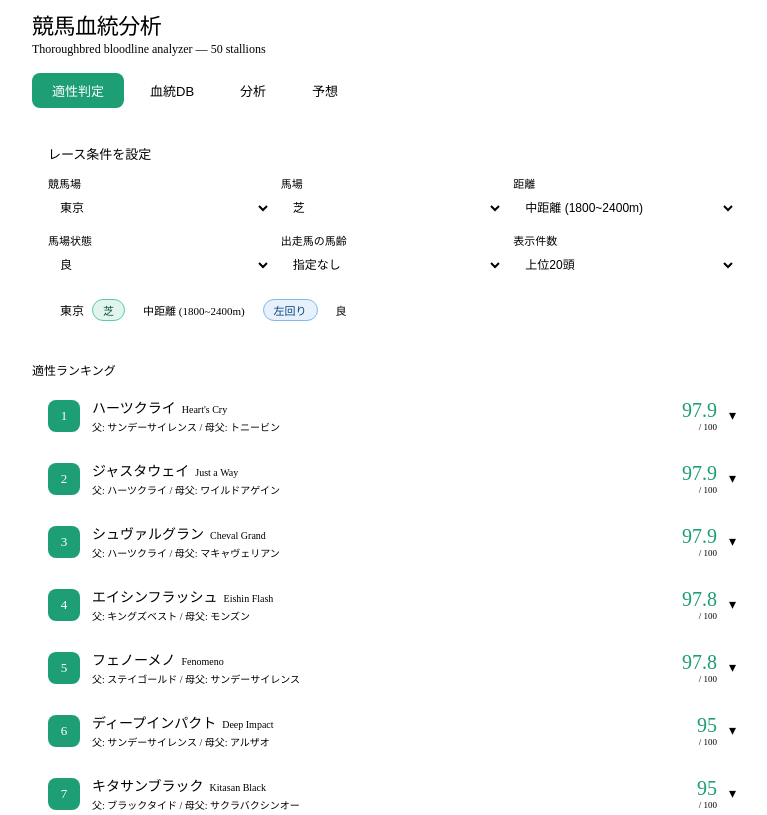
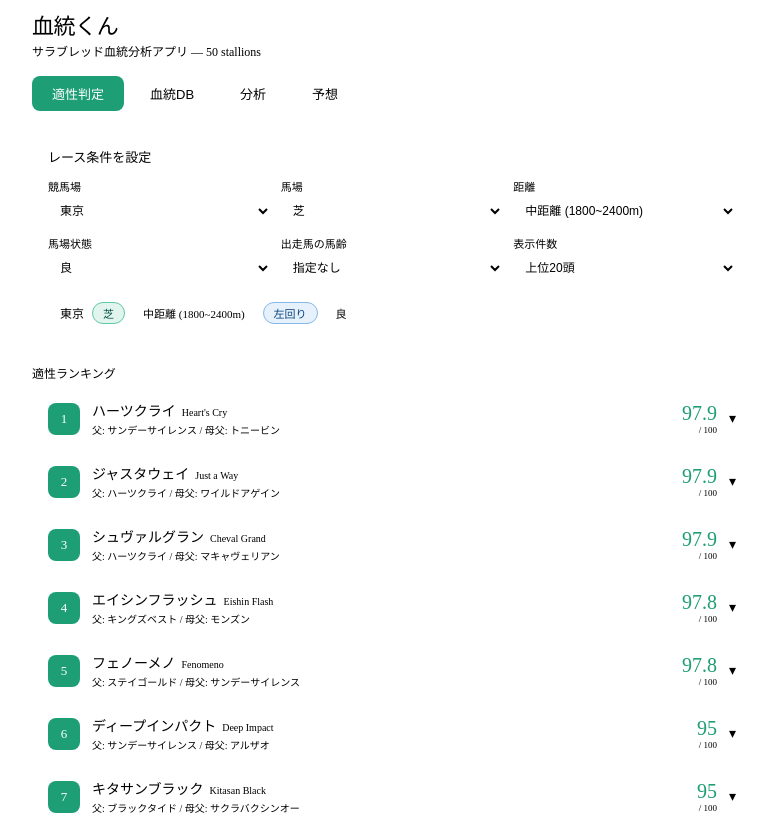
Before and after one commit to spaceshoman/horsebloodline, a React (Vite) app: page / in a window 1280 px wide. Shown: the top 815 px of the page, without its empty margins (248-1015 px from the left). Built offline with nearby package versions, Linux system fonts and the light colour scheme.

Commit message:
血統くんに名前変更

```diff
--- a/src/App.jsx
+++ b/src/App.jsx
@@ -1220,8 +1220,8 @@ export default function App(){
   return(
     <div style={{maxWidth:720,margin:"0 auto",fontFamily:"var(--font-sans)"}}>
       <div style={{marginBottom:16}}>
-        <h1 style={{fontSize:22,fontWeight:500,color:"var(--color-text-primary)",margin:"0 0 2px",letterSpacing:"-0.02em"}}>競馬血統分析</h1>
-        <p style={{fontSize:12,color:"var(--color-text-tertiary)",margin:0}}>Thoroughbred bloodline analyzer — {stats.total} stallions</p>
+        <h1 style={{fontSize:22,fontWeight:500,color:"var(--color-text-primary)",margin:"0 0 2px",letterSpacing:"-0.02em"}}>血統くん</h1>
+        <p style={{fontSize:12,color:"var(--color-text-tertiary)",margin:0}}>サラブレッド血統分析アプリ — {stats.total} stallions</p>
       </div>
 
       {/* Tab navigation */}
```
Also changed, not shown: 3 other files (tests, documents, lock files or other folders).
